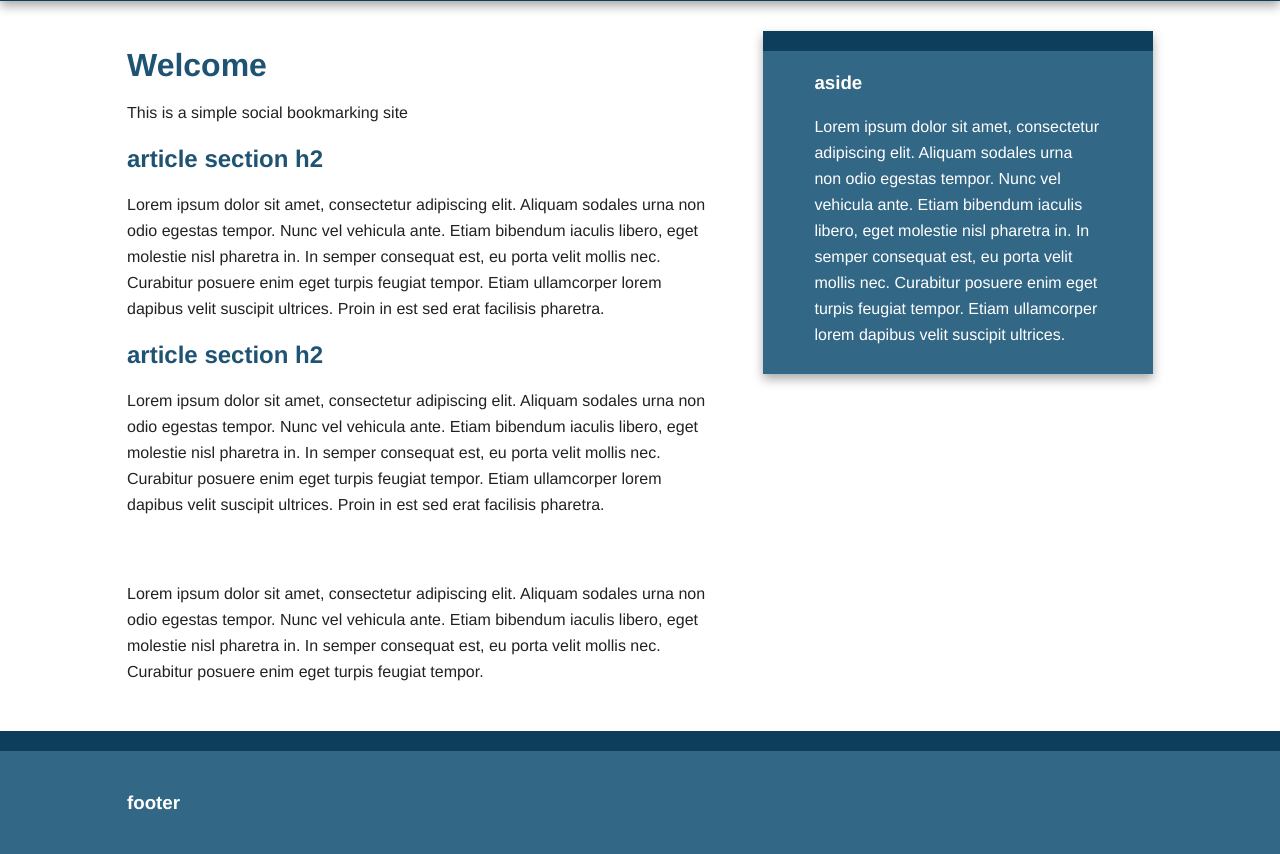
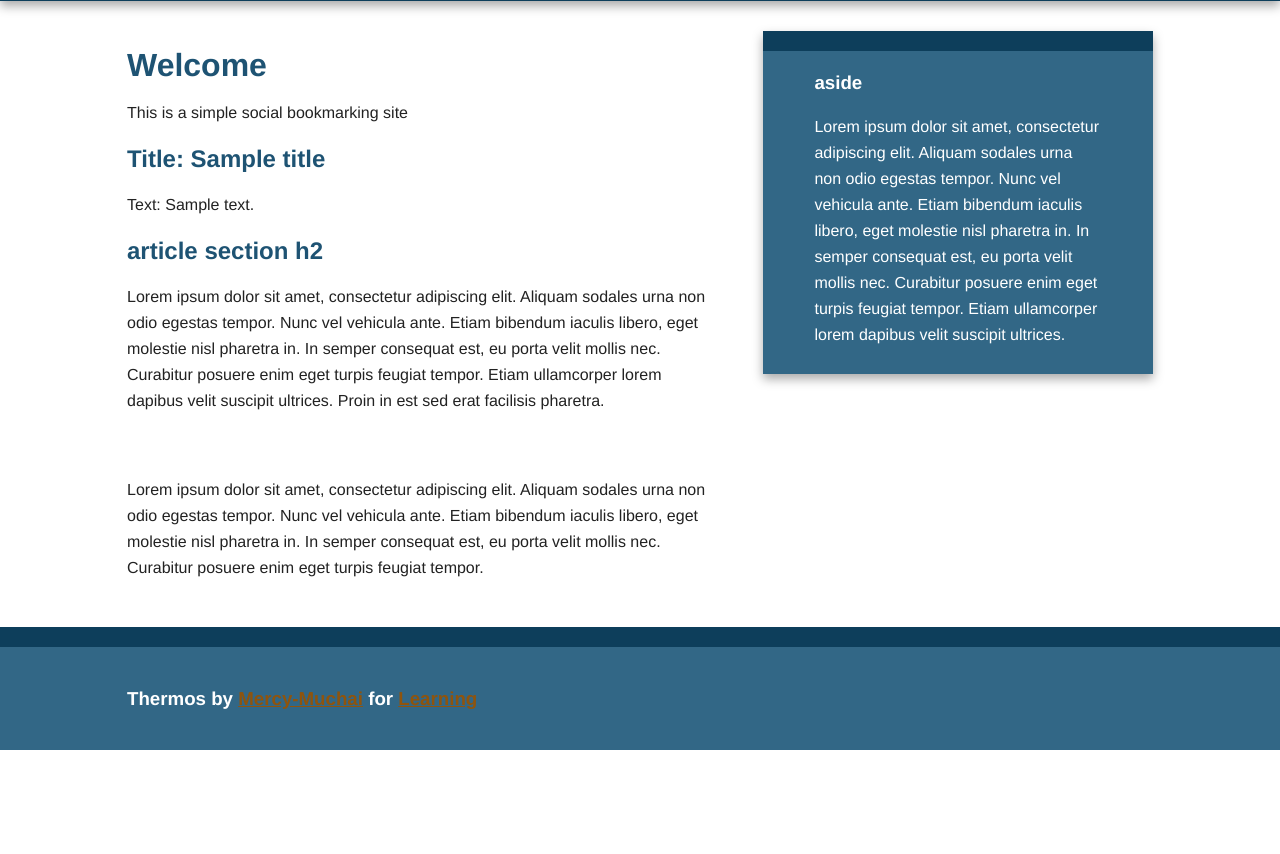
Before and after one commit to muchai-mercy/flask_starterpack, a Flask app: template templates/index.html in a window 1280 px wide. Shown: the part 95-949 px from the top of the page. After the commit the page ends 845 px from the top, so only its background shows below. Run offline with Flask 2, Linux system fonts and the light colour scheme; the template is opened without the code that fills it: most values are stand-ins (such as "Sample title", 1, 10 or a date in 2020); some libraries are stand-ins or nearby versions.

Commit message:
template inheritance

```diff
--- a/static/css/main.css
+++ b/static/css/main.css
@@ -163,7 +163,7 @@ a:hover {
 }
 
 a:visited {
-    color: #1E5373;
+    color: white;
 }
 
 h1, h2, h3, h4, h5, h6 {
--- /dev/null
+++ b/templates/base.html
@@ -0,0 +1,64 @@
+<!doctype html>
+<html class="no-js" lang="">
+
+<head>
+    <meta charset="utf-8">
+    <meta http-equiv="X-UA-Compatible" content="IE=edge,chrome=1">
+    <title>{% block title %}{% endblock %}</title>
+    <meta name="description" content="">
+    <meta name="viewport" content="width=device-width, initial-scale=1">
+
+    <link rel="stylesheet" href="{{ url_for('static', filename='css/normalize.min.css') }}">
+    <link rel="stylesheet" href="{{ url_for('static', filename='css/main.css') }}">
+
+    <script src="../static/js/vendor/modernizr-2.8.3-respond-1.4.2.min.js"></script>
+</head>
+
+<body>
+
+    <div class="header-container">
+        <header class="wrapper clearfix">
+            <a href="{{ url_for('index') }}">
+                <h1 class="title">Thermos</h1>
+            </a>
+            <nav>
+                <ul>
+                    <li><a href="{{url_for('add') }}">Add URL</a></li>
+                    <li><a href="#">Sign Up</a></li>
+                    <li><a href="#">Sign In</a></li>
+                </ul>
+            </nav>
+        </header>
+    </div>
+
+    <div class="main-container">
+        <div class="main wrapper clearfix">
+            {% block content %} {% endblock %} {% block sidebar %}
+            <aside>
+                <h3>aside</h3>
+                <p>Lorem ipsum dolor sit amet, consectetur adipiscing elit. Aliquam sodales urna non odio egestas tempor. Nunc
+                    vel vehicula ante. Etiam bibendum iaculis libero, eget molestie nisl pharetra in. In semper consequat
+                    est, eu porta velit mollis nec. Curabitur posuere enim eget turpis feugiat tempor. Etiam ullamcorper
+                    lorem dapibus velit suscipit ultrices.</p>
+            </aside>
+            {% endblock %}
+        </div>
+        <!-- #main -->
+    </div>
+    <!-- #main-container -->
+
+    <div class="footer-container">
+        <footer class="wrapper">
+            <h3>Thermos by <a href="https://github.com/Mercy-Muchai">Mercy-Muchai</a> for <a href="https://github.com/Mercy-Muchai/flask_starterpack">Learning</a></h3>
+        </footer>
+    </div>
+
+    <script src="//ajax.googleapis.com/ajax/libs/jquery/1.11.2/jquery.min.js"></script>
+    <script>
+        window.jQuery || document.write('<script src="{{url_for('static', filename='js/vendor/jquery-1.11.2.min.js') }}"><\/script>')
+    </script>
+
+    <script src="../static/js/main.js"></script>
+</body>
+
+</html>
--- a/templates/index.html
+++ b/templates/index.html
@@ -1,48 +1,16 @@
-<!doctype html>
-<html class="no-js" lang="">
-
-<head>
-    <meta charset="utf-8">
-    <meta http-equiv="X-UA-Compatible" content="IE=edge,chrome=1">
-    <title></title>
-    <meta name="description" content="">
-    <meta name="viewport" content="width=device-width, initial-scale=1">
-
-    <link rel="stylesheet" href="../static/css/normalize.min.css">
-    <link rel="stylesheet" href="../static/css/main.css">
-
-    <script src="../static/js/vendor/modernizr-2.8.3-respond-1.4.2.min.js"></script>
-</head>
-
-<body>
-
-    <div class="header-container">
-        <header class="wrapper clearfix">
-            <h1 class="title">Thermos</h1>
-            <nav>
-                <ul>
-                    <li><a href="#">Add URL</a></li>
-                    <li><a href="#">Sign Up</a></li>
-                    <li><a href="#">Sign In</a></li>
-                </ul>
-            </nav>
-        </header>
-    </div>
-
-    <div class="main-container">
-        <div class="main wrapper clearfix">
-
+{% extends "base.html" %}
+{% block title %}
+Thermos -- Welcome
+{% endblock %}
+{% block content %}
             <article>
                 <header>
                     <h1>Welcome </h1>
                     <p> This is a simple social bookmarking site</p>
                 </header>
                 <section>
-                    <h2>article section h2</h2>
-                    <p>Lorem ipsum dolor sit amet, consectetur adipiscing elit. Aliquam sodales urna non odio egestas tempor.
-                        Nunc vel vehicula ante. Etiam bibendum iaculis libero, eget molestie nisl pharetra in. In semper
-                        consequat est, eu porta velit mollis nec. Curabitur posuere enim eget turpis feugiat tempor. Etiam
-                        ullamcorper lorem dapibus velit suscipit ultrices. Proin in est sed erat facilisis pharetra.</p>
+                    <h2>Title: {{ title }}</h2>
+                    <p>Text: {{ text[1] }}</p>
                 </section>
                 <section>
                     <h2>article section h2</h2>
@@ -58,32 +26,4 @@
                         consequat est, eu porta velit mollis nec. Curabitur posuere enim eget turpis feugiat tempor.</p>
                 </footer>
             </article>
-
-            <aside>
-                <h3>aside</h3>
-                <p>Lorem ipsum dolor sit amet, consectetur adipiscing elit. Aliquam sodales urna non odio egestas tempor. Nunc
-                    vel vehicula ante. Etiam bibendum iaculis libero, eget molestie nisl pharetra in. In semper consequat
-                    est, eu porta velit mollis nec. Curabitur posuere enim eget turpis feugiat tempor. Etiam ullamcorper
-                    lorem dapibus velit suscipit ultrices.</p>
-            </aside>
-
-        </div>
-        <!-- #main -->
-    </div>
-    <!-- #main-container -->
-
-    <div class="footer-container">
-        <footer class="wrapper">
-            <h3>footer</h3>
-        </footer>
-    </div>
-
-    <script src="//ajax.googleapis.com/ajax/libs/jquery/1.11.2/jquery.min.js"></script>
-    <script>
-        window.jQuery || document.write('<script src="../static/js/vendor/jquery-1.11.2.min.js"><\/script>')
-    </script>
-
-    <script src="js/main.js"></script>
-</body>
-
-</html>
+{% endblock %}
```
